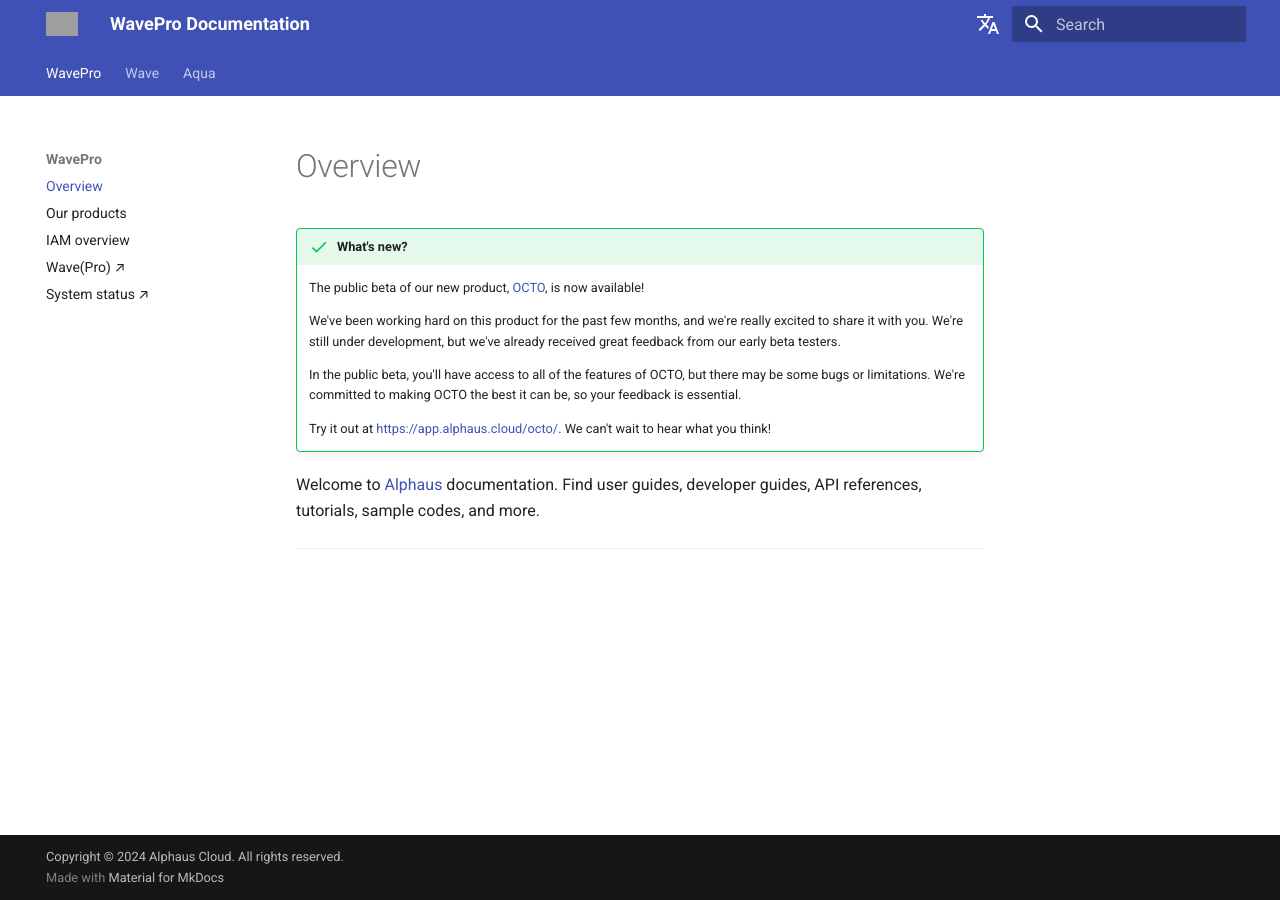
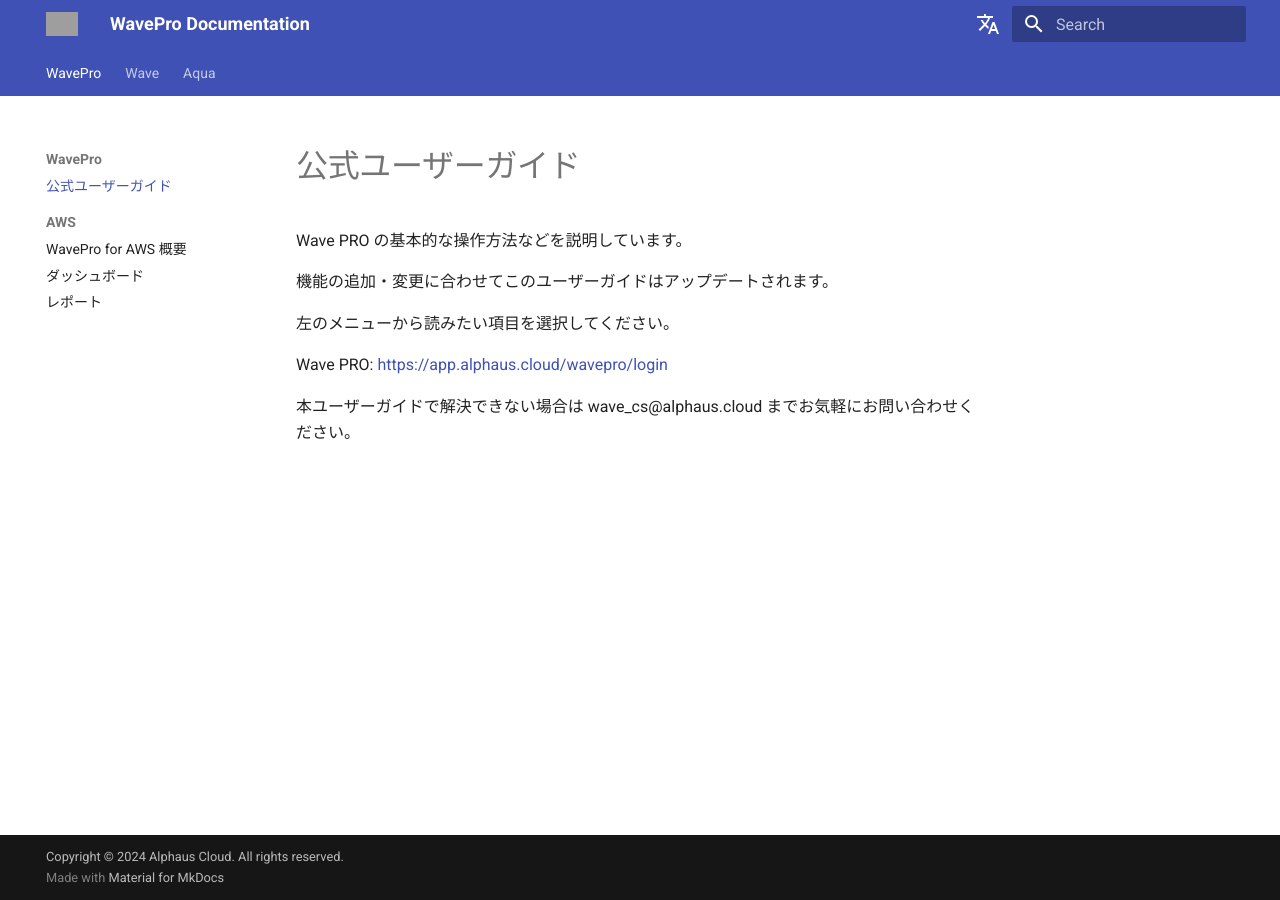
Before and after one commit to alphauslabs/wavedocs-ja, an MkDocs documentation site: the page built from docs/index.md, in a window 1280 px wide. Built offline with MkDocs 1.6.1 and Material for MkDocs 9.7.7, drawn with Linux system fonts in a browser that asks for light colours; comment, search, counter and statistics services are not loaded; grey boxes are pictures that could not be loaded.

Commit message:
docs: wip wavepr

```diff
--- a/docs/index.md
+++ b/docs/index.md
@@ -1,14 +1,11 @@
-# Overview
+# 公式ユーザーガイド
 
-!!! success "What's new?"
-    The public beta of our new product, [OCTO](https://octo.alphaus.cloud/en/octo), is now available!
+Wave PRO の基本的な操作方法などを説明しています。
 
-    We've been working hard on this product for the past few months, and we're really excited to share it with you. We're still under development, but we've already received great feedback from our early beta testers.
+機能の追加・変更に合わせてこのユーザーガイドはアップデートされます。
 
-    In the public beta, you'll have access to all of the features of OCTO, but there may be some bugs or limitations. We're committed to making OCTO the best it can be, so your feedback is essential.
+左のメニューから読みたい項目を選択してください。
 
-    Try it out at [https://app.alphaus.cloud/octo/](https://app.alphaus.cloud/octo/). We can't wait to hear what you think!
+Wave PRO: [https://app.alphaus.cloud/wavepro/login](https://app.alphaus.cloud/wavepro/login)
 
-Welcome to [Alphaus](https://alphaus.cloud/en/) documentation. Find user guides, developer guides, API references, tutorials, sample codes, and more.
-
----
+本ユーザーガイドで解決できない場合は wave\_cs@alphaus.cloud までお気軽にお問い合わせください。
--- /dev/null
+++ b/docs/wavepro/aws.md
@@ -0,0 +1,8 @@
+# WavePro for AWS 概要
+
+Wave PRO を利用することで日次、月次のコストデータをほぼリアルタイムで確認できます。従来のWave と比較し、より細かいフィルタリング機能やレポート機能を搭載、ユーザー目線での使いやすさを重視した上位版のツールです。
+
+**使用上の注意**
+
+1. EC2(Amazon Elastic Compute Cloud) 、RDS(Amazon Relational Database Service)などの転送量はAWS Data Transferとして別項目で表示されます。
+2. EBS(Amazon Elastic Block Store) の料金はEC2に含まれて表示されています。
--- /dev/null
+++ b/docs/wavepro/dashboard.md
@@ -0,0 +1,65 @@
+# ダッシュボード
+
+ログインするとまずダッシュボード画面が表示されます。
+
+## 1. お知らせ
+
+ページ上部にはMSPからの通知やお知らせ内容が記載されています。\
+記載が多い場合は右側の「もっと見る」ボタンから全体を閲覧することができます。
+
+## 2. グラフ
+
+ダッシュボードのグラフは WavePRO に含まれている全AWSアカウントの合計値です。
+
+![](../assets/wavepro/Banners_and_Alerts_と_Wave_Pro.png)
+
+期間: カレンダーから指定可能\
+グループ化の条件: サービス、アカウントの切り替えが可能\
+\* タグベースの請求グループを含む場合は「リソースタイプ」よりタグの選択も可能
+
+レンジで選択した期間をベースにカテゴリーの選択に応じてサービス単位、アカウント単位での利用料金が閲覧できます。
+
+!!! info "グラフについて"
+    更新タイミング：毎日
+    データ鮮度：約2日前のデータ
+    グラフに含まれない内容：即時課金の費用、サポート費用、RI/SPs購入費用、返金、クレジット
+    即時課金費用の例：RI/SPsの前払金、 Marketplaceの前払金、ドメインの購入費用など
+
+## 3. フィルター・詳細設定
+
+グラフ右上のドロップダウン >「チャートの環境設定」からチャートのデフォルト設定を登録することができます。
+
+設定した内容はページ遷移した際や次回ログインの際にも引き継がれる基本設定となります。
+
+![](../assets/wavepro/2021-10-11_15.27.54.gif)
+
+デフォルト設定できる内容
+
+* 期間: チャートに表示する期間
+* 時間粒度: 日別、月別
+* チャートタイプ: チャートのスタイル、デザイン
+* テーブルアイテム表示数: グラフ下に表示するレポートの1ページあたりの行数
+* 合計チャートのスタイル: 合計金額のチャートのスタイル
+* 合計チャートのライン線幅: 合計金額のチャートのラインの太さ
+* 合計チャートのカラー: 合計金額のチャートのカラー
+* シリーズの最大表示数: 内訳の最大表示数。例: 5で設定していた場合、上位5つのアイテムの内訳が表示され、それ以下はOthersにまとめられる。
+* その他チャートのカラー: 全体のチャートカラー
+* フルターのシリーズ数: デフォルトで有効化されるフィルターの数
+* エクスポートデータの種類: データダウンロードの形式
+* エクスポートイメージの種類: イメージダウンロードの形式
+
+## 4. レポートの詳細なフィルタリング機能
+
+!!! info
+    この機能は一部のアカウントでのみ有効です。ご利用をご希望の場合はアルファスサポート、またはWave PROを提供しているパートナー企業までご連絡ください。
+
+ダッシュボード上部のタブ「Report Filters」より月単位での詳細データのフィルタリングが可能です。
+
+![](../assets/wavepro/Wave\_Pro-5.png)
+
+1. 利用月から閲覧したい年月を選択します。
+2. 表示されているフィルターで指定した内容がページ下部のレポートデータとして表示されます。
+3. 「利用月」横のダウンロードボタンから指定した内容のcsvデータが出力できます。
+
+\* リソースIDはcsvにのみ記載されます。
+\* データ量が多い場合画面の表示に時間がかかります。
--- /dev/null
+++ b/docs/wavepro/repto.md
@@ -0,0 +1,51 @@
+# レポート
+
+レポートでは各アカウント、グループ、タグ単位での利用料を可視化するページです。
+
+そのWave PROアカウントがAWSのアカウントの情報を含んでいるのか、タグ情報を含んでいるのか、双方を含んでいるのかにより表示が異なります。
+
+## **アカウント: アカウント単位での利用料を表示**
+
+![](../assets/wavepro/Wave_Pro-6.png)
+
+右上のドロップダウンからは以下の設定が可能です。
+
+* アカウントの編集: アカウント名の編集
+* 予算の設定: 開始月を設定し、そこから3ヶ月の予算設定が可能。設定した予算は「コスト」タブのコスト推移と予測にて表示されます。
+* その他明細情報の表示: 従量課金の利用料以外の項目が（前払金やクレジットなど）あった場合にのみデータが表示されます。
+* データ再取得: 予算を再設定した場合などで最新データを再取得したい場合に実施します。
+
+右上のベルマークからは通知設定が可能です。設定した値を超えた場合に設定した通知先に連絡されます。
+
+* 通知先: メール、slack
+* 日次: 固定（例: $50以上）、前日比
+* 月次: 固定（例: $1000以上）
+
+!!! info
+    Wave PROのデータはAWSのデータ更新頻度に依存します。
+
+    多くの場合前日のデータが更新され、前日分の利用料を元にアラートが飛びます。
+
+    1アカウントに対して1つの設定のみとなります。
+
+## **グループ: アカウントをグルーピングしてWave PRO上でのグルーピングを作成**
+
+グルーピングしたアカウントの合計利用料を表示します。
+
+![](../assets/wavepro/2021-10-12_16.16.12.gif)
+
+グループの作成方法
+
+1. グループを検索の右横にある + ボタンをクリック
+2. グループ名と含めるアカウントを選択の上「作成する」を押して完了
+
+右上のドロップダウンからは以下の設定が可能です。
+
+* グループの編集: グループ名と含めるアカウントの変更が可能。
+* 予算の設定: 開始月を設定し、そこから3ヶ月の予算設定が可能。設定した予算は「コスト」タブのコスト推移と予測にて表示されます。
+* グループの削除: 選択したグループの削除。この操作は元に戻せません。
+* データ再取得: 予算を再設定した場合などで最新データを再取得したい場合に実施します。
+
+## クロスタグ: AWSコスト配分タグごとの利用料を表示
+
+\* 設定されているWave PROアカウントのみ利用可能
--- a/mkdocs.yml
+++ b/mkdocs.yml
@@ -8,15 +8,14 @@
   features:
     - navigation.tabs
     - navigation.sections
-  # - navigation.expand
 
 nav:
   - "WavePro":
       - "index.md"
-      - "products.md"
-      - "IAM overview": "iam.md"
-      - "Wave(Pro) ↗": "https://docs.alphaus.cloud/v/wave-eng/"
-      - "System status ↗": "https://status.alphaus.cloud/"
+      - "AWS":
+        - "wavepro/aws.md"
+        - "wavepro/dashboard.md"
+        - "wavepro/repto.md"
   - "Wave":
       - "ripple/index.md"
       - "ripple/concepts.md"
```
Also changed, not shown: docs/assets/wavepro/2021-10-12_16.16.12.gif (added), docs/assets/wavepro/Banners_and_Alerts_と_Wave_Pro.png (added), docs/assets/wavepro/Wave_Pro-5.png (added), docs/assets/wavepro/Wave_Pro-6.png (added), 1 other file.
